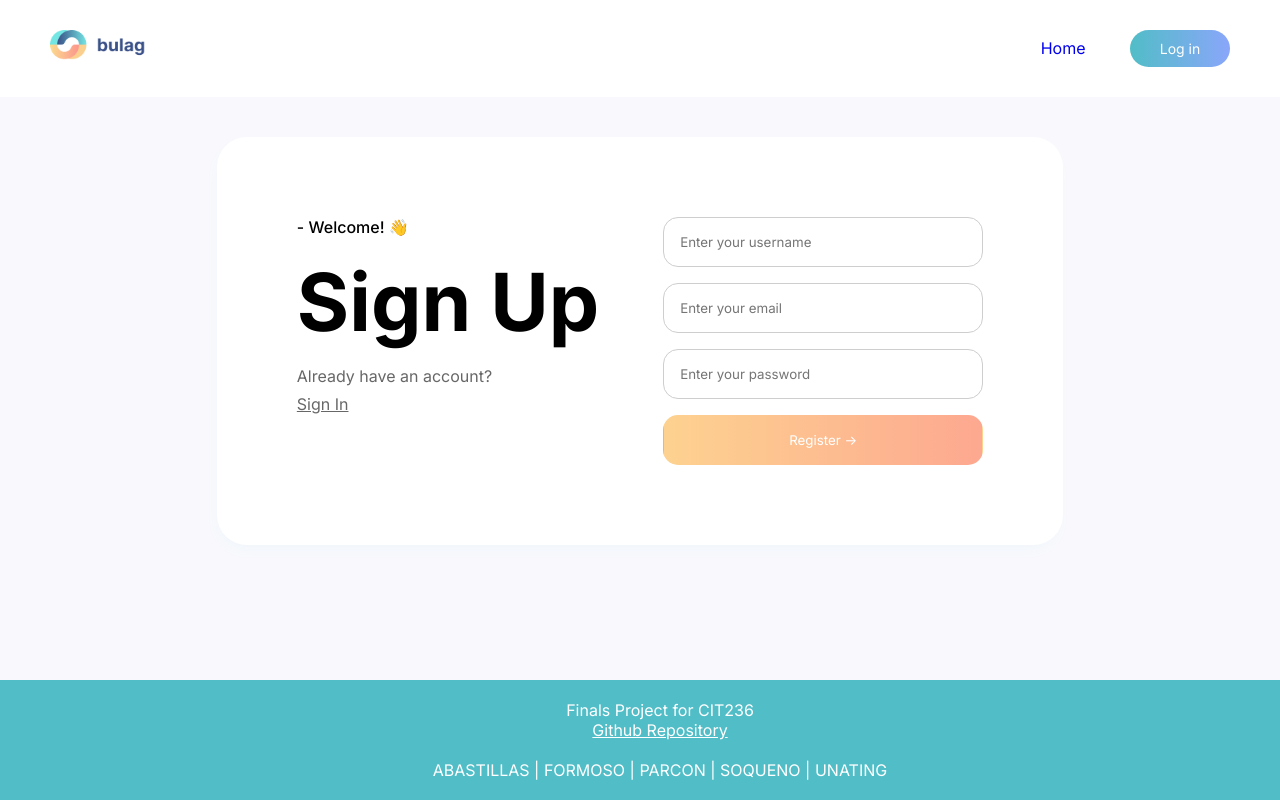
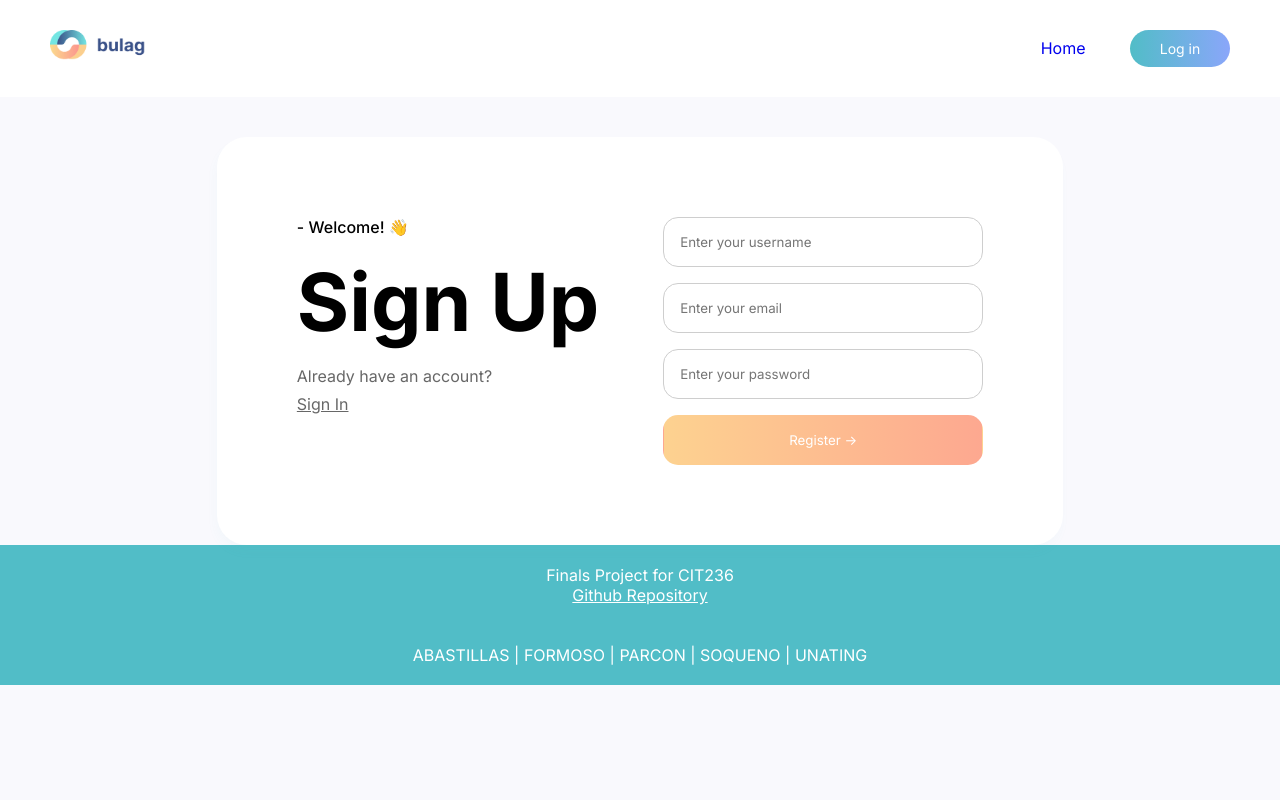
Before and after one commit to keiruu/CIT236-Blogging-System, a PHP site: page /signup.php in a window 1280 px wide. Run offline with PHP 8.4, Linux system fonts and the light colour scheme.

Commit message:
changed footer css

```diff
--- a/styles/loginsignup.css
+++ b/styles/loginsignup.css
@@ -4,6 +4,8 @@
   --bg: #F9F9FD;
   --gray: #676767;
   --lightgray: #CECECE;
+  --lightyellow: #fce7c7;
+  --yellow: #fc734e;
 }
 
 * {
@@ -125,11 +127,10 @@ img {
 }
 
 .footer {
-  position: fixed;
+  display: flex;
+  flex-direction: column;
   padding: 20px;
-  left: 0;
-  bottom: 0;
-  width: 100%;
+  min-width: 100vh;
   background-color: #51BDC7;
   color: white;
   text-align: center;
@@ -141,4 +142,10 @@ img {
 }
 
 
+.github-link {
+  text-decoration: none;
+  color: white;
+}
+
+
 /* *END* */
```
